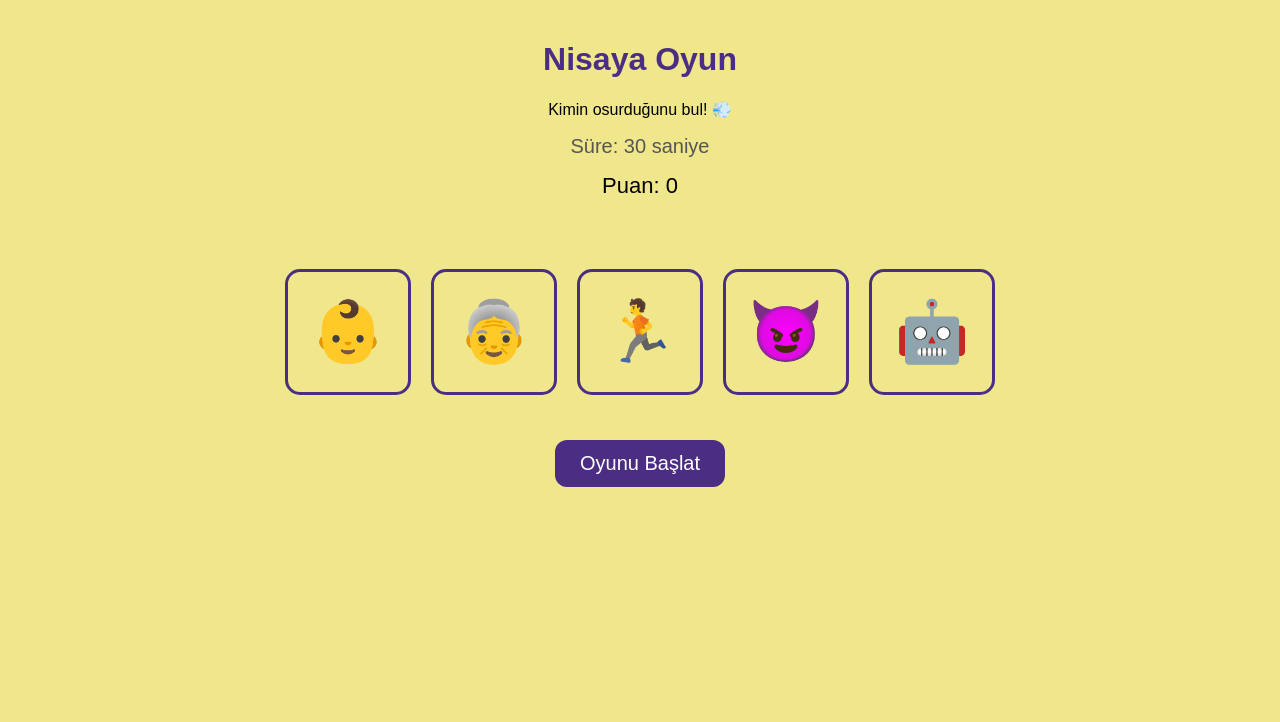
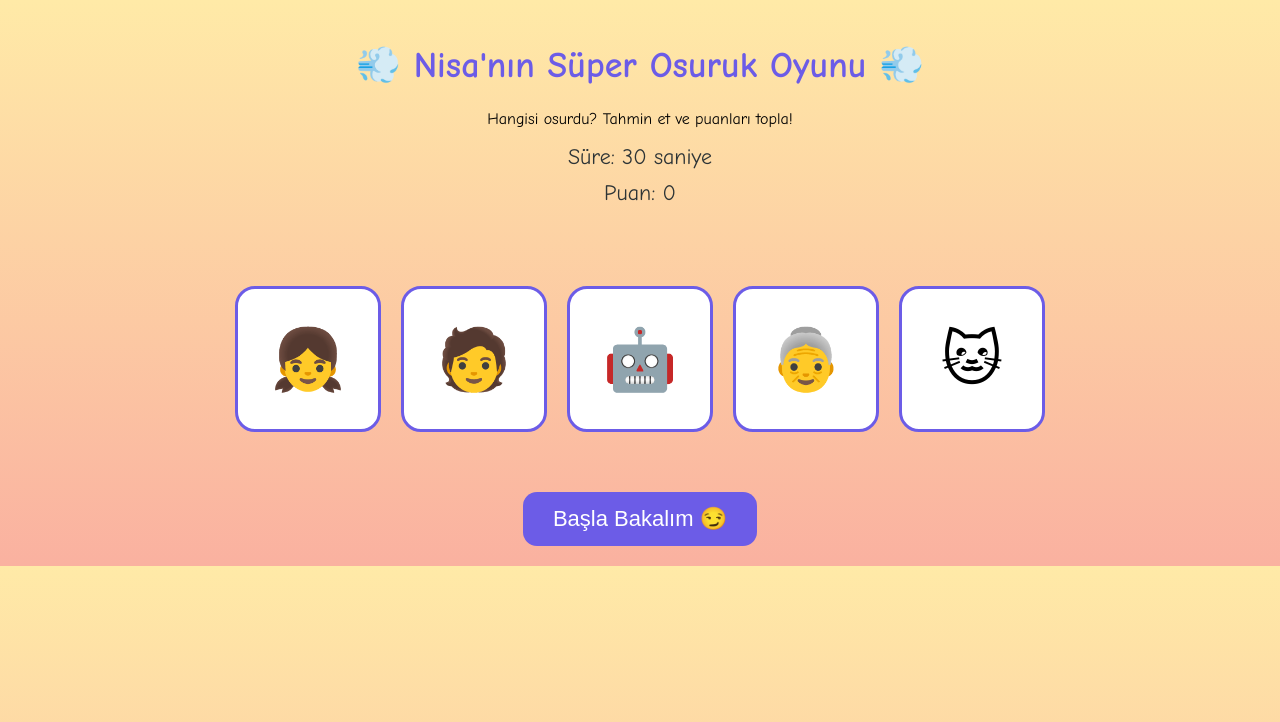
Before and after one commit to AlazOflaz06/oyun, a plain HTML site: page index.html in a window 1280 px wide. Drawn offline with Linux system fonts and the light colour scheme.

Commit message:
Update index.html

```diff
--- a/index.html
+++ b/index.html
@@ -3,92 +3,115 @@
 <head>
   <meta charset="UTF-8" />
   <meta name="viewport" content="width=device-width, initial-scale=1" />
-<title>Nisaya Oyun</title>
+  <title>Nisa'nın Süper Osuruk Oyunu</title>
   <style>
     body {
-    font-family: Arial, sans-serif;
-    background: #f0e68c;
+      font-family: 'Comic Sans MS', cursive;
+      background: linear-gradient(to bottom, #ffeaa7, #fab1a0);
       text-align: center;
       margin: 0;
       padding: 20px;
     }
-  h1 { color: #4b2e83; }
+    h1 {
+      color: #6c5ce7;
+      font-size: 36px;
+    }
     #characters {
       display: flex;
+      flex-wrap: wrap;
       justify-content: center;
       gap: 20px;
-    margin: 20px 0;
+      margin: 30px 0;
     }
     .char {
       cursor: pointer;
       font-size: 60px;
-    padding: 10px;
-    border: 3px solid #4b2e83;
-    border-radius: 15px;
+      padding: 20px;
+      border: 3px solid #6c5ce7;
+      border-radius: 20px;
       user-select: none;
-    transition: transform 0.2s;
+      transition: transform 0.3s;
       width: 100px;
       height: 100px;
       display: flex;
       align-items: center;
       justify-content: center;
+      background: #fff;
+      position: relative;
+      overflow: hidden;
     }
     .char:hover {
-    transform: scale(1.2);
-    border-color: #ff6347;
+      transform: scale(1.3);
+      border-color: #fd79a8;
+    }
+    .farting {
+      animation: shake 0.3s ease-in-out 2;
+    }
+    @keyframes shake {
+      0%, 100% { transform: scale(1); }
+      50% { transform: scale(1.4) rotate(10deg); }
+    }
+    .effect {
+      position: absolute;
+      width: 100%;
+      height: 100%;
+      background: radial-gradient(circle, rgba(255,255,255,0.7) 20%, transparent 70%);
+      animation: puff 0.5s ease-out;
+      pointer-events: none;
+    }
+    @keyframes puff {
+      from { transform: scale(0.5); opacity: 1; }
+      to { transform: scale(2); opacity: 0; }
     }
     #message {
       font-size: 24px;
       margin-top: 20px;
-    height: 30px;
-    color: #333;
+      color: #2d3436;
+      min-height: 30px;
     }
-  #scoreboard {
+    #scoreboard, #timer {
       font-size: 22px;
-    margin-top: 15px;
-  }
-  #timer {
-    font-size: 20px;
       margin-top: 10px;
-    color: #555;
+      color: #2d3436;
     }
     #startBtn {
-    padding: 12px 25px;
-    font-size: 20px;
-    background: #4b2e83;
+      padding: 14px 30px;
+      font-size: 22px;
+      background: #6c5ce7;
       color: white;
       border: none;
-    border-radius: 12px;
+      border-radius: 14px;
       cursor: pointer;
-    margin-top: 25px;
+      margin-top: 30px;
+      transition: background 0.2s;
     }
     #startBtn:hover {
-    background: #662d91;
+      background: #341f97;
     }
   </style>
 </head>
 <body>
 
-<h1>Nisaya Oyun</h1>
-<p>Kimin osurduğunu bul! 💨</p>
+  <h1>💨 Nisa'nın Süper Osuruk Oyunu 💨</h1>
+  <p>Hangisi osurdu? Tahmin et ve puanları topla!</p>
 
   <div id="timer">Süre: 30 saniye</div>
   <div id="scoreboard">Puan: 0</div>
   <div id="message"></div>
 
-<div id="characters">
-  <!-- Karakterler buraya JS ile eklenecek -->
-</div>
+  <div id="characters"></div>
 
-<button id="startBtn">Oyunu Başlat</button>
+  <button id="startBtn">Başla Bakalım 😏</button>
+
+  <audio id="fartSound" src="https://www.soundjay.com/human/fart-01.mp3"></audio>
 
   <script>
     const characters = [
-    { name: "Bebek", emoji: "👶" },
+      { name: "Nisa", emoji: "👧" },
+      { name: "Berke", emoji: "🧑" },
+      { name: "Robot", emoji: "🤖" },
       { name: "Nine", emoji: "👵" },
-    { name: "Sporcu", emoji: "🏃" },
-    { name: "Trol Surat", emoji: "😈" },
-    { name: "Robot", emoji: "🤖" }
+      { name: "Kedi", emoji: "🐱" }
     ];
 
     let fartingIndex = null;
@@ -101,6 +124,7 @@
     const scoreboardEl = document.getElementById("scoreboard");
     const timerEl = document.getElementById("timer");
     const startBtn = document.getElementById("startBtn");
+    const fartSound = document.getElementById("fartSound");
 
     function createCharacters() {
       charsContainer.innerHTML = "";
@@ -109,28 +133,43 @@
         div.classList.add("char");
         div.textContent = char.emoji;
         div.title = char.name;
-      div.addEventListener("click", () => selectCharacter(i));
+        div.addEventListener("click", () => selectCharacter(i, div));
         charsContainer.appendChild(div);
       });
     }
 
     function pickFartingCharacter() {
       fartingIndex = Math.floor(Math.random() * characters.length);
-    const fartingChar = characters[fartingIndex];
-    messageEl.textContent = `${fartingChar.name} osurdu! Hadi seç! 💨`;
+      const fartDiv = charsContainer.children[fartingIndex];
+      fartDiv.classList.add("farting");
+      fartSound.play();
+      setTimeout(() => fartDiv.classList.remove("farting"), 400);
+      messageEl.textContent = `Kim yaptı bu sesi!? 😂`;
     }
 
-  function selectCharacter(index) {
+    function showEffect(div) {
+      const effect = document.createElement("div");
+      effect.classList.add("effect");
+      div.appendChild(effect);
+      setTimeout(() => div.removeChild(effect), 500);
+    }
+
+    function selectCharacter(index, div) {
       if (!gameActive) return;
+
+      showEffect(div);
+      div.style.pointerEvents = "none";
+      setTimeout(() => div.style.pointerEvents = "auto", 500);
+
       if (index === fartingIndex) {
         score++;
-      messageEl.textContent = `Yakalandın Nisa! 😂 Puan +1`;
+        messageEl.textContent = `Doğru tahmin Nisa! 😄 Puan +1`;
       } else {
         score = Math.max(0, score - 1);
-      messageEl.textContent = `Yanlış kardeşim! Puan -1`;
+        messageEl.textContent = `Yanlış oldu 😬 Puan -1`;
       }
       scoreboardEl.textContent = `Puan: ${score}`;
-    pickFartingCharacter();
+      setTimeout(pickFartingCharacter, 600);
     }
 
     function updateTimer() {
@@ -139,9 +178,9 @@
       if (timeLeft <= 0) {
         clearInterval(timerInterval);
         gameActive = false;
-      messageEl.textContent = `Süre doldu! Toplam puan: ${score} 🎉`;
+        messageEl.textContent = `Süre bitti! Toplam puanın: ${score} 🎉`;
         startBtn.disabled = false;
-      startBtn.textContent = "Tekrar Oyna";
+        startBtn.textContent = "Tekrar Oyna 🔁";
       }
     }
 
@@ -162,10 +201,7 @@
       startGame();
     });
 
-  // Sayfa yüklendiğinde karakterleri göster
     createCharacters();
-
   </script>
-
 </body>
 </html>
```
Lines whose indentation alone changed are shown as unchanged.
